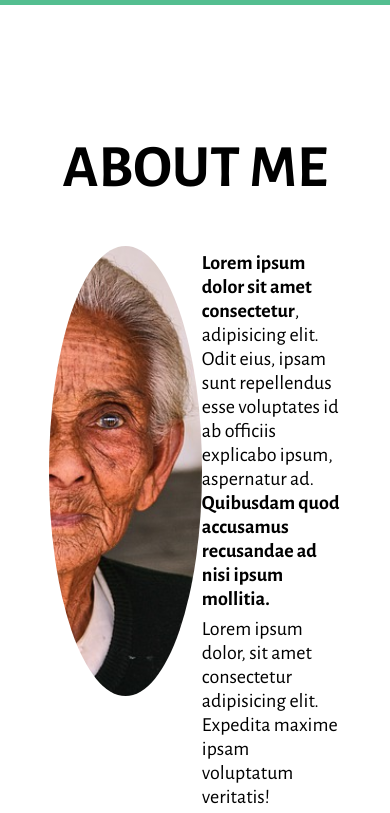
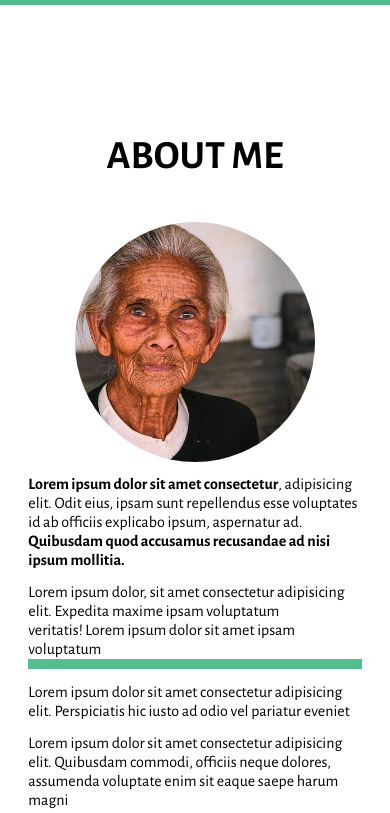
Before and after one commit to crash963/Aneta-Webbie-Teamwork, a website: page src/index.html in a window 390 px wide. Shown: the part 4500-5313 px from the top of the page. Drawn offline with nearby package versions, Linux system fonts and the light colour scheme; files that its build step writes are made by us from their sources.

```diff
--- a/src/scss/style.scss
+++ b/src/scss/style.scss
@@ -360,6 +360,9 @@
 .section-5 h2 {
   font-size: 60px;
   color: black;
+  @media (max-width: 500px) {
+    font-size: 2.5em;
+  }
 }
 
 .section-5-img-text-box {
@@ -368,18 +371,33 @@
   justify-content: space-evenly;
   margin: 5vh auto 0 auto;
   width: 75%;
+  @media (max-width: 970px) {
+    width: 90%;
+  }
+  @media (max-width: 500px) {
+    width: 95%;
+    flex-direction: column;
+    align-items: center;
+  }
 }
 
 .section-5-img {
   background: url(/img/woman-4318229_640.jpg) center/cover no-repeat;
-  width: 450px;
-  height: 450px;
+  width: 25rem;
+  height: 25rem;
   border-radius: 50%;
+  @media (max-width: 970px) {
+    width: 15rem;
+    height: 15rem;
+  }
 }
 .section-5-paragraph {
   font-size: 20px;
   margin-top: 4%;
   text-align: left;
+  @media (max-width: 500px) {
+    font-size: 1em;
+  }
 }
 
 .section-5-text {
@@ -387,6 +405,11 @@
   flex-direction: column;
   width: 50%;
   text-align: left;
+  @media (max-width: 500px) {
+    width: 90%;
+    flex-direction: column;
+    align-items: center;
+  }
 }
 
 .section-5-paragraph-underline {
@@ -395,6 +418,9 @@
   border-color: #54be90;
   margin-top: 0;
   width: 60%;
+  @media (max-width: 500px) {
+    width: 100%;
+  }
 }
 
 .section-5 h4 {
```
